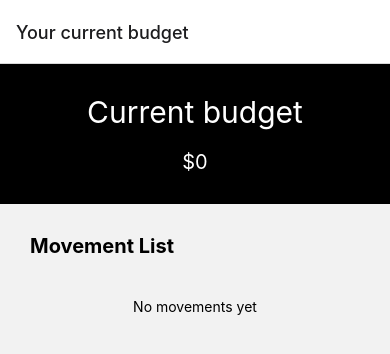
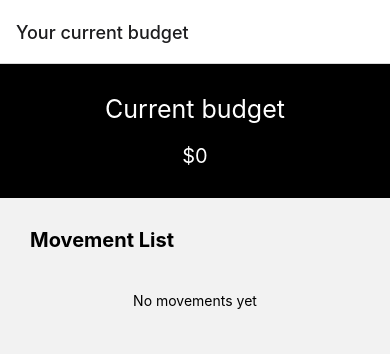
Before and after one commit to Danieruone/rn-budget, a React Native app: screen /Home in a window 390 px wide. Shown: the top 354 px of the page. Built offline with nearby package versions, Linux system fonts and the light colour scheme.

Commit message:
:lipstick: Change title size

```diff
--- a/src/components/CurrentBudgetHero.tsx
+++ b/src/components/CurrentBudgetHero.tsx
@@ -19,7 +19,7 @@ const styles = StyleSheet.create({
   },
   title: {
     color: "white",
-    fontSize: 30,
+    fontSize: 25,
   },
   subTitle: {
     color: "white",
```
